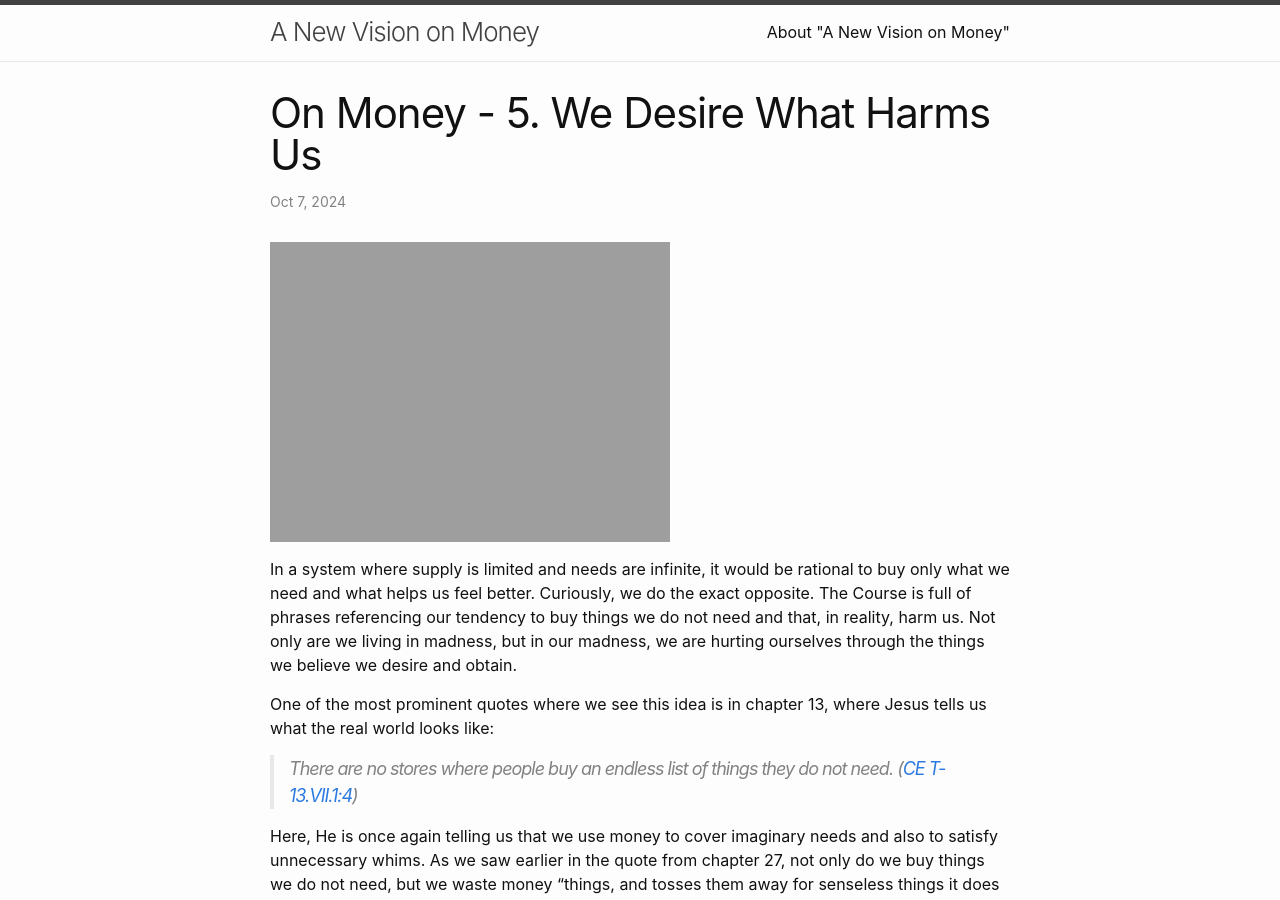
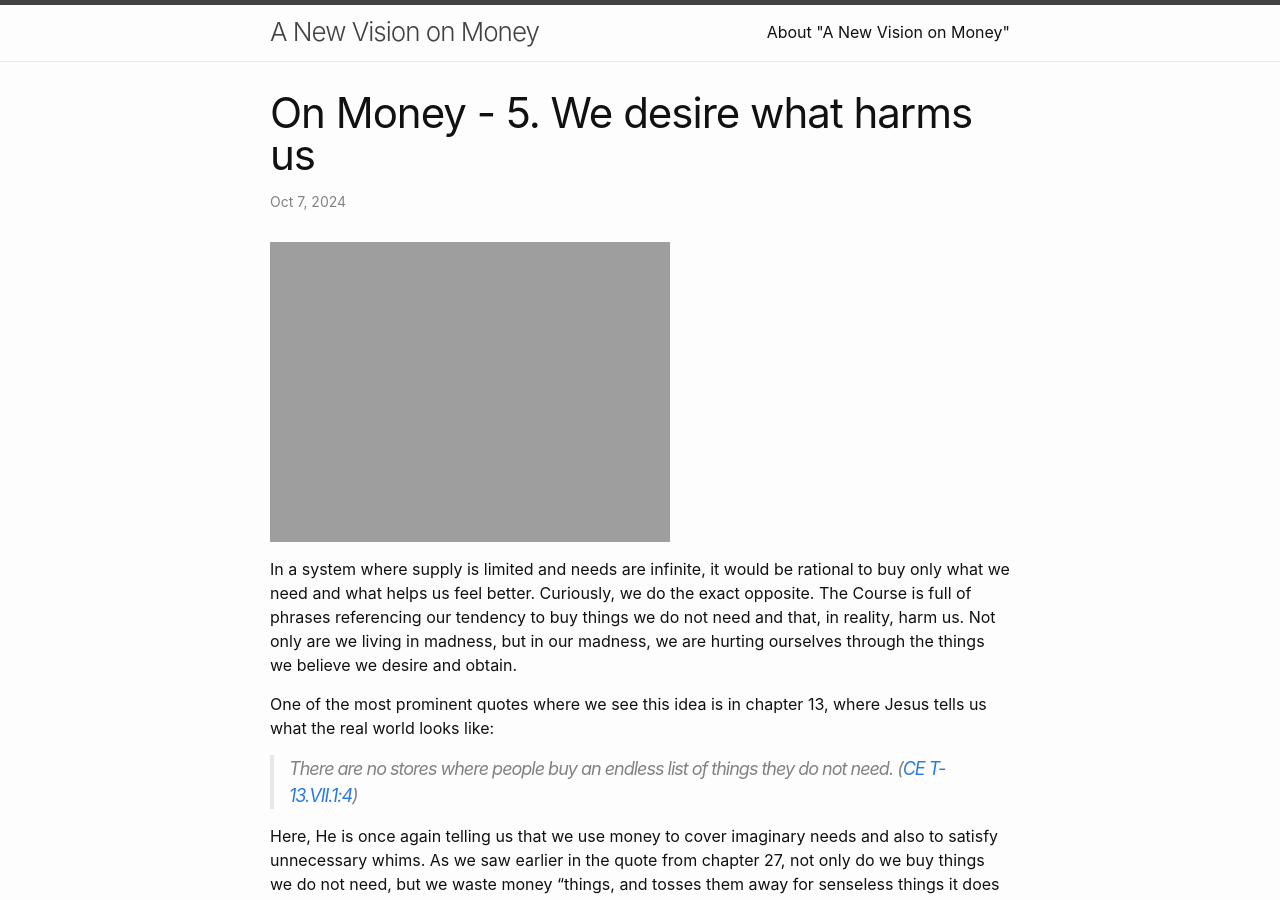
Before and after one commit to siran/a_new_vision_on_money, a Jekyll site: the page built from _posts/2024-10-07-on-money--5.-we-desire-what-harms-us.md, in a window 1280 px wide and 900 px high. Built offline with Jekyll 4.4.1, drawn with Linux system fonts in a browser that asks for light colours; our own code applies the rules of GitHub Pages for plain Markdown files.

```diff
--- a/_posts/2024-10-07-on-money--5.-we-desire-what-harms-us.md
+++ b/_posts/2024-10-07-on-money--5.-we-desire-what-harms-us.md
@@ -1,5 +1,5 @@
 ---
-title: On Money - 5. We Desire What Harms Us
+title: On Money - 5. We desire what harms us
 date: 2024-10-07 07:59:41
 tags:
   - money
```
